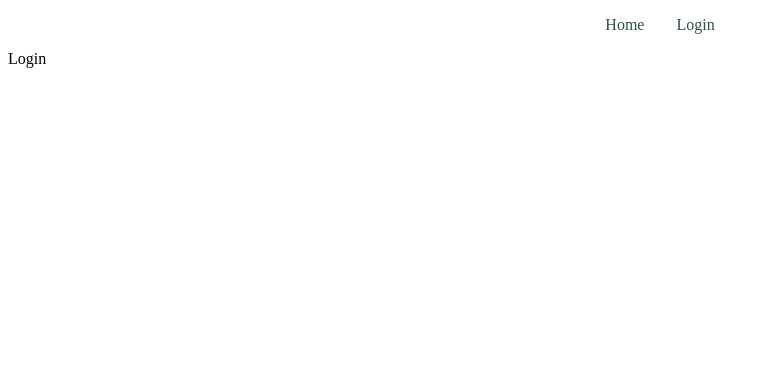
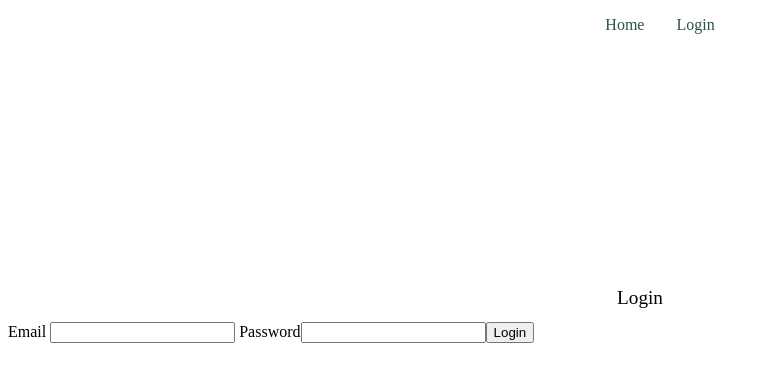
Before and after one commit to rasbin111/react_banking, a React (Create React App) app: page /login in a window 1280 px wide. Shown: the top 382 px of the page, without its empty margins (0-769 px from the left). Built offline with nearby package versions, Linux system fonts and the light colour scheme.

Commit message:
added login page

```diff
--- a/package.json
+++ b/package.json
@@ -11,6 +11,7 @@
     "@types/node": "^16.18.126",
     "@types/react": "^19.1.4",
     "@types/react-dom": "^19.1.5",
+    "axios": "^1.9.0",
     "react": "^19.1.0",
     "react-dom": "^19.1.0",
     "react-router-dom": "^7.6.0",
--- /dev/null
+++ b/src/components/AxiosAPI.tsx
@@ -0,0 +1,5 @@
+import axios from "axios";
+
+export const axiosInstance = axios.create({
+    baseURL: "http://localhost:5000"
+})
--- a/src/pages/Login.tsx
+++ b/src/pages/Login.tsx
@@ -1,8 +1,37 @@
-import React from 'react'
+import React, { useState } from 'react'
+import { axiosInstance } from '../components/AxiosAPI';
 
 const Login = () => {
+  const [email, setEmail] = useState("")
+  const [password, setPassword] = useState("")
+
+  function submitForm(e: React.FormEvent<HTMLFormElement>){
+    e.preventDefault();
+    let postBody = {
+      "email": email,
+      "password": password
+    }
+
+    axiosInstance.post("/login", postBody)
+    .then((response)=>{
+      console.log(response)
+    })
+  }
   return (
-    <div>Login</div>
+    <div>
+        <h1> Login </h1>
+        <form onSubmit={submitForm}>
+          <label htmlFor='email'> Email </label>
+          <input type="text" id="email" onChange={e=>{
+            setEmail(e.target.value)
+          }}/>
+          <label htmlFor='password'> Password</label>
+          <input type="password" id="password" onChange={e=>{
+            setPassword(e.target.value)
+          }}/>
+          <input type="submit" value="Login"/>
+        </form>
+    </div>
   )
 }
 
```
Also changed, not shown: 1 other file (tests, documents, lock files or other folders).
